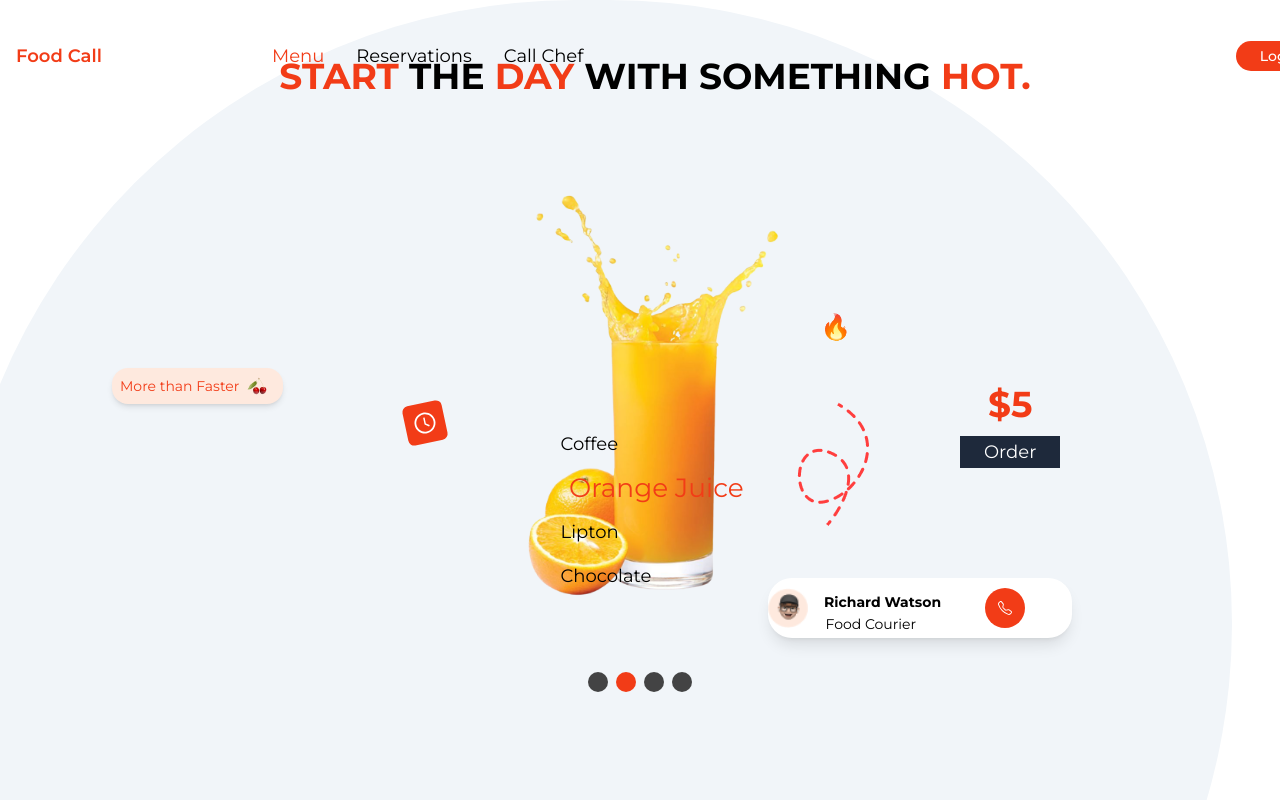
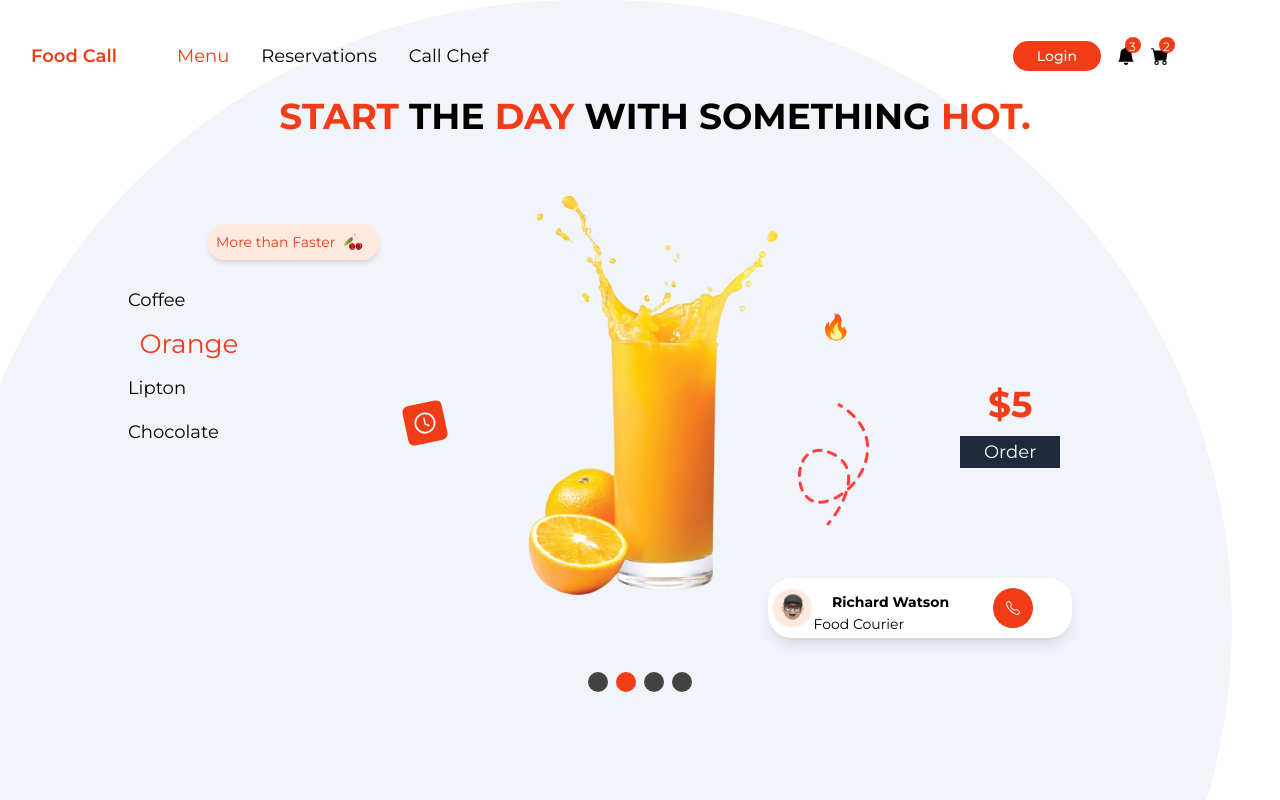
Before and after one commit to K-Josh/foodApp, a React (Vite) app: page / in a window 1280 px wide. Built offline with nearby package versions, Linux system fonts and the light colour scheme; some icons are missing.

Commit message:
first commit

```diff
--- a/src/components/Carousel.jsx
+++ b/src/components/Carousel.jsx
@@ -38,7 +38,7 @@ const Carousel = () => {
        <div
          className={`flex flex-col justify- transition-all ease-in duration-700 items-center ${open ? 'mt-[0rem] lg:mt-0' : '-mt-[18rem] lg:mt-0' } `}>
   {/* heading */}
-         <div className="uppercase absolute left-[15px] w-44 lg:w-full font-bold lg:py-6 lg:text-center lg:text-4xl -mt-[5rem] ">
+         <div className="uppercase absolute left-[15px] w-44 lg:w-full font-bold lg:py-6 lg:text-center lg:text-4xl -mt-[5rem] lg:-mt-10 ">
           <h2><span className="text-primary">Start</span> the <span className="text-primary">day</span> with something <span className="text-primary">hot.</span></h2>
          </div>
     {/* image text buttons*/}
@@ -53,15 +53,15 @@ const Carousel = () => {
           })}
 
     {/* contact */}
-          <div className="flex absolute items-center left-[5rem] lg:left-[48rem] mt-[43rem] lg:mt-[54rem]">
+          <div className="flex absolute items-center left-[5rem] lg:left-[48rem] mt-[46rem] lg:mt-[54rem]">
       {/* button */}
               <div className="flex items-center flex-col">
                 <button className="bg-white font-bold flex items-center lg:w-[19rem] h-[3.8rem] text-sm rounded-3xl whitespace-nowrap hover:shadow-xl shadow-lg">
       {/* emoji */}
-                <div className=""><img src={emoji} alt="" className="w-10 h-10"/></div>
+                <div className="mx-1"><img src={emoji} alt="" className="w-10 h-10"/></div>
                 <span className="mb-3 mx-4"> Richard Watson </span>
                   {/* text */}
-               <span className="mt-8 absolute left-[3.6rem]  font-light text-sm">Food Courier</span>
+               <span className="mt-8 absolute left-[3.6rem] -mx-3 font-light text-sm">Food Courier</span>
                <div className="bg-primary w-10 h-10 mx-7 rounded-full flex items-center justify-center "><BsTelephone className="text-white"/></div>
                </button>
 
@@ -79,18 +79,18 @@ const Carousel = () => {
           </div>
         </div>
  {/* payment */}
-        <div className={`flex flex-col items-center space-y-3 absolute lg:left-[60rem] lg:top-[24rem] left-[1rem] top-[13rem]  ${open ? 'mt-[18rem] lg:mt-0' : '-mt-12rem] lg:mt-0' } transition-all ease-in duration-700`} >
+        <div className={`flex flex-col items-center space-y-3 absolute lg:left-[60rem] lg:top-[24rem] left-[0.5rem] top-[13rem]  ${open ? 'mt-[18rem] lg:mt-0' : '-mt-12rem] lg:mt-0' } transition-all ease-in duration-700`} >
             <span className="text-primary font-bold lg:text-4xl">$5</span>
            <button type="" className="bg-slate-800 px-6 text-white hover:bg-primary">Order</button>
         </div>
 
       <div className="flex flex-col items-center mt-[5rem] lg:mt-[] lg:space-y-3 space-y-0">
-        <div className="lg:mt-[7rem] mx-[6rem] -mt-32 lg:left-[1rem] lg:absolute ">
+        <div className="lg:-mt-[2rem] mx-[6rem] lg:mx-[12rem] -mt-32 lg:left-[1rem] lg:absolute ">
           <button className="bg-secondary flex items-center text-primary p-2 text-sm rounded-2xl whitespace-nowrap hover:shadow-lg shadow-md">More than Faster <span className="px-2"><img src={fruit} alt=""/></span></button>
         </div>
   {/* texts */}
           <div className="flex">
-            <ul className="text-semibold flex lg:flex-col space-x-2 lg:space-x-0 mt-[22rem] lg:mt-[10rem] lg:mx-20 lg:space-y-3 space-y-0 " >
+            <ul className="text-semibold flex lg:flex-col space-x-2 lg:space-x-0 mt-[26rem] lg:mt-[1rem] lg:-mx-[32rem] lg:space-y-3 space-y-0 " >
              {tea.map((menu, index)=>{
              return (
               <div key={index}
--- a/src/components/Navbar.jsx
+++ b/src/components/Navbar.jsx
@@ -13,7 +13,7 @@ const Navbar = () => {
    }
 
   return (
-    <nav className="overflow-x-hidden ">
+    <nav className="overflow-x-hidden container">
      <div className='flex justify-between p-4 w-full whitespace-nowrap relative'>
       <div className='py-6 lg:text-primary'>
        <p className= "font-semibold">Food Call</p>
@@ -32,7 +32,7 @@ const Navbar = () => {
             <Link id='line'  className='text-textColor cursor-pointer hover:text-primary'>Call Chef</Link>
           </div>
     {/* button and icons */}
-          <div className='flex items-center space-x-4 lg:-mx-[8rem] '>
+          <div className='flex items-center space-x-4 lg:-mx-[rem] '>
             <button className='btn hover:bg-orange-700'>Login</button>
     {/* icon and notification circle made with a div and the the position property */}
              <div className='flex items-center relative'>
--- a/src/components/items.jsx
+++ b/src/components/items.jsx
@@ -5,7 +5,7 @@ import image4 from "../images/chocolate_Tea.png"
 
 export const tea = [
     {src: image1, text:"Coffee"},
-    {src:image2, text:"Orange Juice"},
+    {src:image2, text:"Orange"},
     {src:image3, text:"Lipton"},
     {src:image4, text:"Chocolate"},
 ]
```
